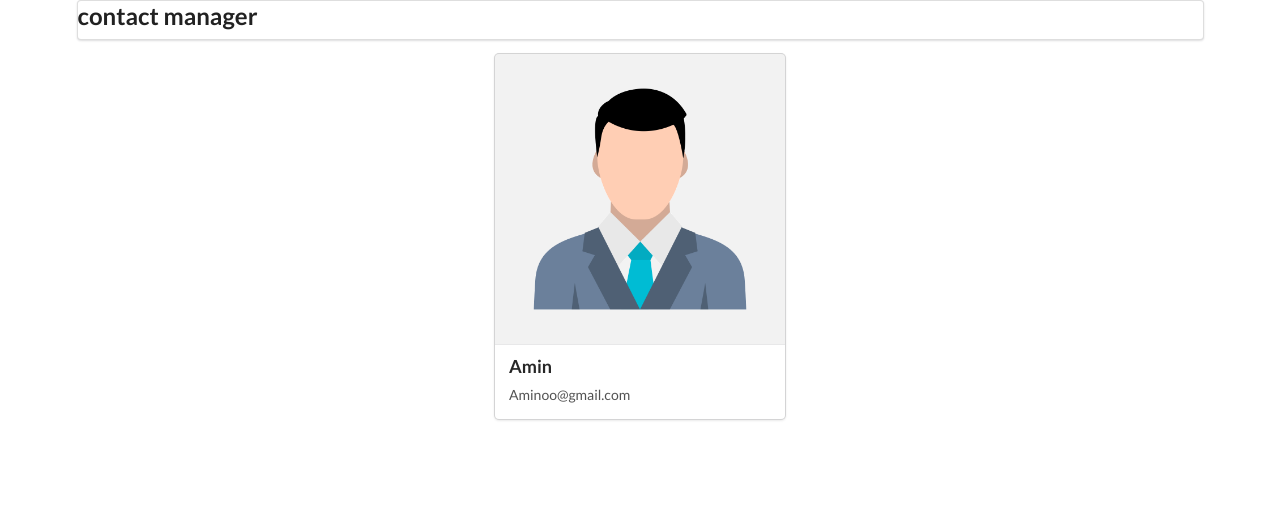
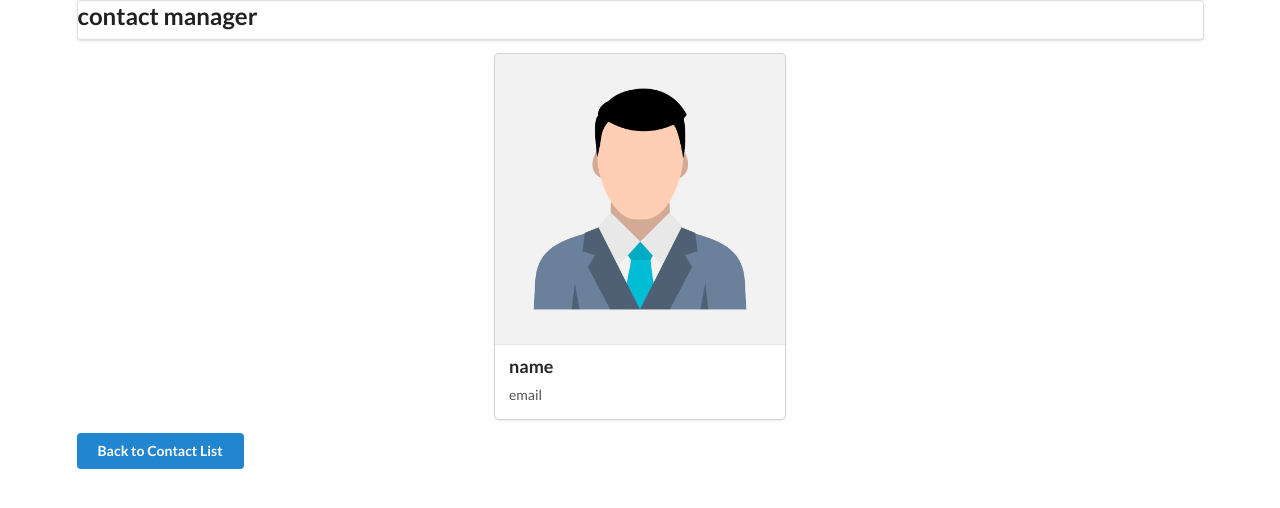
Before and after one commit to mhrz-asemani/contact-app, a React (Create React App) app: page /contact/1 in a window 1280 px wide. Shown: the top 508 px of the page. Built offline with nearby package versions, Linux system fonts and the light colour scheme.

Commit message:
office notes

```diff
--- a/package.json
+++ b/package.json
@@ -6,6 +6,7 @@
     "@testing-library/jest-dom": "^5.17.0",
     "@testing-library/react": "^13.4.0",
     "@testing-library/user-event": "^13.5.0",
+    "axios": "^1.7.2",
     "react": "^18.3.1",
     "react-dom": "^18.3.1",
     "react-router-dom": "^6.23.1",
--- a/public/index.html
+++ b/public/index.html
@@ -9,7 +9,7 @@
       name="description"
       content="Web site created using create-react-app"
     />
-    <link rel="apple-touch-icon" href="%PUBLIC_URL%/logo192.png" />
+<!--    <link rel="apple-touch-icon" href="%PUBLIC_URL%/logo192.png" />-->
 
     <link rel="stylesheet" href="https://cdnjs.cloudflare.com/ajax/libs/semantic-ui/2.5.0/semantic.min.css" integrity="sha512-KXol4x3sVoO+8ZsWPFI/r5KBVB/ssCGB5tsv2nVOKwLg33wTFP3fmnXa47FdSVIshVTgsYk/1734xSk9aFIa4A==" crossorigin="anonymous" referrerpolicy="no-referrer" />
 
--- /dev/null
+++ b/src/api/contacts.js
@@ -0,0 +1,5 @@
+import axios from 'axios';
+
+export default axios.create({
+    baseURL: 'http://localhost:3002'
+});
--- a/src/components/ContactCard.js
+++ b/src/components/ContactCard.js
@@ -9,11 +9,7 @@ const ContactCard = prop => {
         <div className="item" style={{paddingBlock: '12px'}}>
             <img className="ui avatar image" src={avatar} alt="user"/>
             <div className="content">
-        {/*<Link to={`/contact/${id}`}>*/}
-        <Link to={{
-          pathname: `/contact/${id}`,
-          state: {contact: prop.contact}
-        }}>
+                <Link to={`/contact/${id}`} state= {prop.contact}>
                     <div className="header">{name}</div>
                     <div>{email}</div>
                 </Link>
--- a/src/components/ContactDetails.js
+++ b/src/components/ContactDetails.js
@@ -1,16 +1,29 @@
 import user from "../images/avatar.jpg";
+import {Link, useLocation} from "react-router-dom";
 
-const ContactDetails = () =>
+const ContactDetails = () => {
+    const location = useLocation();   // to get props passed to the Link component
+    // check if state is passed
+    const {name, email} = location.state ? location.state : {name: 'name', email: 'email'};
+
+    return (
         <div className="main">
             <div className="ui card centered">
                 <div className="image">
                     <img src={user} alt="user"/>
                 </div>
                 <div className="content">
-        <div className="header">Amin</div>
-        <div className="description">Aminoo@gmail.com</div>
+                    <div className="header">{name}</div>
+                    <div className="description">{email}</div>
                 </div>
             </div>
+            <div className="center-div">
+                <Link to="/">
+                    <button className="ui button blue center">Back to Contact List</button>
+                </Link>
             </div>
+        </div>
+    )
+};
 
 export default ContactDetails;
--- a/src/components/ContactList.js
+++ b/src/components/ContactList.js
@@ -3,7 +3,6 @@ import {Link} from "react-router-dom";
 
 
 const ContactList = props => {
-  console.log(props)
   const renderContactList = props.contacts.map(contact =>
     <ContactCard
       contact={contact}
```
Also changed, not shown: 1 other file (tests, documents, lock files or other folders). Lines whose indentation alone changed are shown as unchanged.
